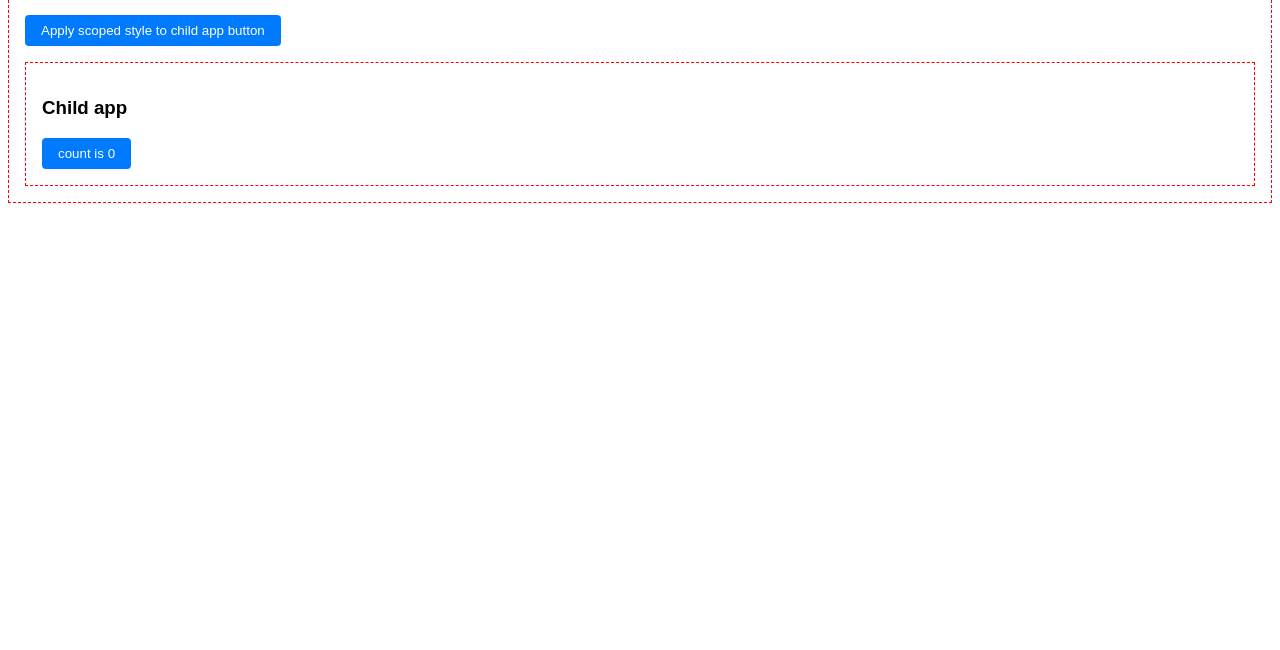
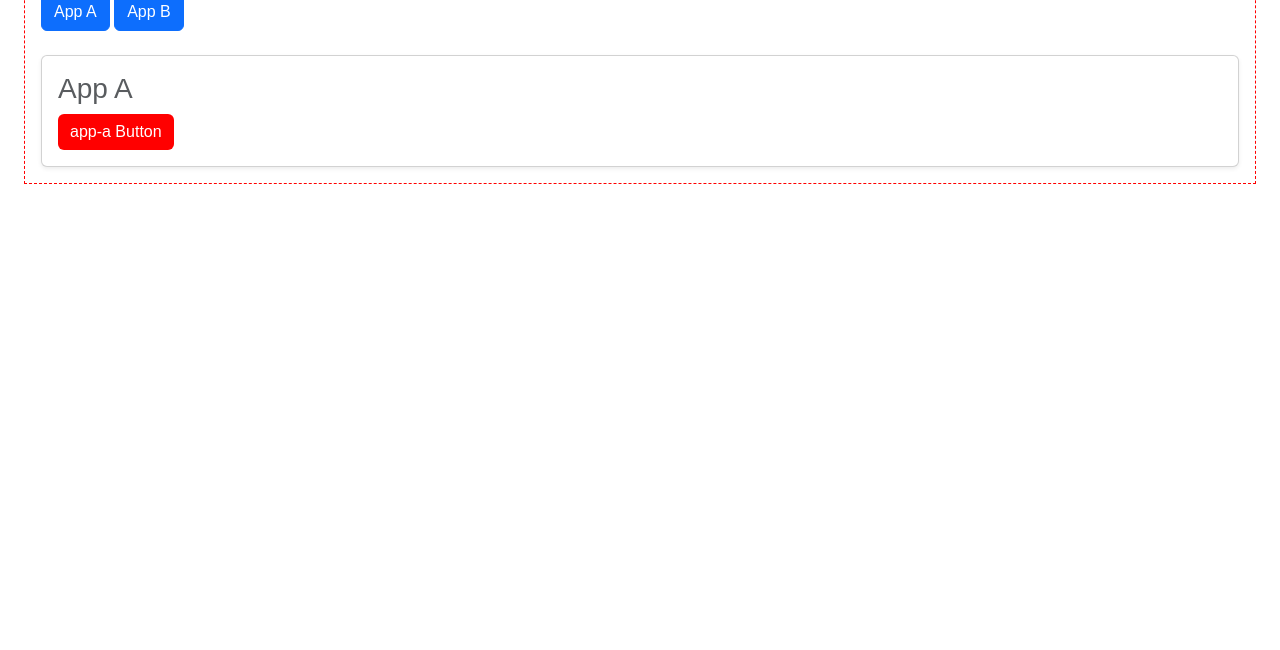
Before and after one commit to bastianjakobi/scoped-styles-demo, a website built with Vite: page index.html in a window 1280 px wide. Shown: the part 150-800 px from the top of the page. Built offline with nearby package versions, Linux system fonts and the light colour scheme.

Commit message:
prepare demo of scoped styles + overrides using layers

```diff
--- a/index.html
+++ b/index.html
@@ -4,44 +4,28 @@
     <meta charset="UTF-8" />
     <link rel="icon" type="image/svg+xml" href="/vite.svg" />
     <meta name="viewport" content="width=device-width, initial-scale=1.0" />
-    <title>Vite + TS</title>
-    <style id="app-styles">
-      @layer host {
-        * {
-          font-family: sans-serif;
-        }
-        .app {
-          border: 1px dashed red;
-          padding: 1rem;
-        }
-        .custom-element-wrapper {
-          margin-top: 1rem;
-        }
-        button {
-          background-color: #007bff;
-          color: white;
-          padding: 0.5rem 1rem;
-          border: none;
-          border-radius: 0.25rem;
-          cursor: pointer;
-        }
-      }
+    <title>Scoped Styles</title>
+    <link rel="stylesheet" href="style.css">
+    <style>
+      @import url('https://cdn.jsdelivr.net/npm/bootstrap@5.3.3/dist/css/bootstrap.min.css') layer(host.framework);
     </style>
   </head>
   <body>
-    <div>
+    <div class="p-4">
       <h1>Scoped Styles Demo</h1>
       <div class="wrapper">
         <div class="app">
-          <h2>Host App</h2>
-          <button id="apply-styles">Apply scoped style to child app button</button>
-          <div class="app custom-element-wrapper">
-            <h3>Child app</h3>
-            <my-custom-element></my-custom-element>
+          <h2>Navigation</h2>
+          <button class="btn btn-primary" id="show-a">App A</button>
+          <button class="btn btn-primary" id="show-b">App B</button>
+          <div class="card p-3 mt-4 shadow-sm" id="app-container">
+            <h3 class="mt-0 text-muted">App A</h3>
+            <app-component app-id="app-a" color="red"></app-component>
           </div>
         </div>
       </div>
     </div>
     <script type="module" src="/src/main.ts"></script>
+    <script src="https://cdn.jsdelivr.net/npm/bootstrap@5.3.3/dist/js/bootstrap.bundle.min.js" integrity="sha384-YvpcrYf0tY3lHB60NNkmXc5s9fDVZLESaAA55NDzOxhy9GkcIdslK1eN7N6jIeHz" crossorigin="anonymous"></script>
   </body>
 </html>
--- /dev/null
+++ b/src/base-component.ts
@@ -0,0 +1,50 @@
+export class BaseComponent extends HTMLElement {
+  private appId: string;
+  private primaryColor: string;
+  constructor() {
+    super();
+    this.appId = this.getAttribute('app-id') ?? 'no-app-id'
+    this.primaryColor = this.getAttribute('color')?? 'black';
+  }
+  connectedCallback() {
+    const button = document.createElement("button");
+    button.classList.add('btn', 'btn-primary');
+    button.innerHTML = `${this.appId} Button`;
+    this.createElementStyle();
+    this.appendChild(button);
+    button.addEventListener("click", () => {
+      alert(`Hi from ${this.appId}`);
+    });
+  }
+
+  disconnectedCallback() {
+    this.removeElementStyle();
+  }
+
+  defineCustomElement() {
+    customElements.define(this.appId, BaseComponent);
+  }
+
+  createElementStyle() {
+    const styleTag = document.createElement("style");
+    styleTag.id = this.appId + "-styles";
+    document.head.appendChild(styleTag);
+    const style = `@layer ${this.appId} {
+            [app-id="${this.appId}"] {
+                button {
+                    background-color: ${this.primaryColor};
+                    border: none;
+                    --bs-btn-hover-color: black
+                }
+            }
+        }`;
+    styleTag.innerHTML = style;
+  }
+
+  removeElementStyle() {
+    const style = document.getElementById(this.appId + "-styles");
+    if (style) {
+      style.remove();
+    }
+  }
+}
--- a/src/counter.ts
+++ /dev/null
@@ -1,37 +0,0 @@
-export function setupCounter(element: HTMLButtonElement) {
-  let counter = 0;
-  const setCounter = (count: number) => {
-    counter = count;
-    element.innerHTML = `count is ${counter}`;
-  };
-  element.addEventListener("click", () => setCounter(counter + 1));
-  setCounter(0);
-}
-
-class MyCustomElement extends HTMLElement {
-  connectedCallback() {
-    const button = document.createElement("button");
-    button.innerHTML = "count is 0";
-    this.appendChild(button);
-    setupCounter(button);
-  }
-}
-
-export const defineCustomElement = () =>
-  customElements.define("my-custom-element", MyCustomElement);
-
-export const injectElementStyle = () => {
-  const styleTag = document.getElementById("app-styles");
-  if (styleTag) {
-    styleTag.innerHTML += `
-      @layer my-custom-element {
-        my-custom-element {
-          button {
-            background-color: #28a745;
-            border: 4px dashed #333;
-          }
-        }
-      }
-    `;
-  }
-};
--- a/src/main.ts
+++ b/src/main.ts
@@ -1,8 +1,22 @@
-import { defineCustomElement, injectElementStyle } from "./counter.ts";
+import { BaseComponent } from "./base-component.ts";
 
-defineCustomElement();
+customElements.define("app-component", BaseComponent);
 
-// Ensure document is loaded before trying to attach event listeners
 document.addEventListener("DOMContentLoaded", () => {
-  document.getElementById("apply-styles")?.addEventListener("click", injectElementStyle);
+  const appContainer = document.getElementById("app-container");
+
+  document.getElementById("show-a")?.addEventListener("click", () => {
+    appContainer!.innerHTML = `
+    <h3 class="mt-0 text-muted">App A</h3>
+    <app-component app-id="app-a" color="red"></app-component>
+    `;
+  });
+
+  document.getElementById("show-b")?.addEventListener("click", () => {
+    appContainer!.innerHTML = `
+    <h3 class="mt-0 text-muted">App B</h3>
+    <app-component app-id="app-b" color="green"></app-component>
+    `;
+  });
+
 });
--- /dev/null
+++ b/style.css
@@ -0,0 +1,9 @@
+@layer host {
+    * {
+      font-family: sans-serif;
+    }
+    .app {
+      border: 1px dashed red;
+      padding: 1rem;
+    }
+}
```
